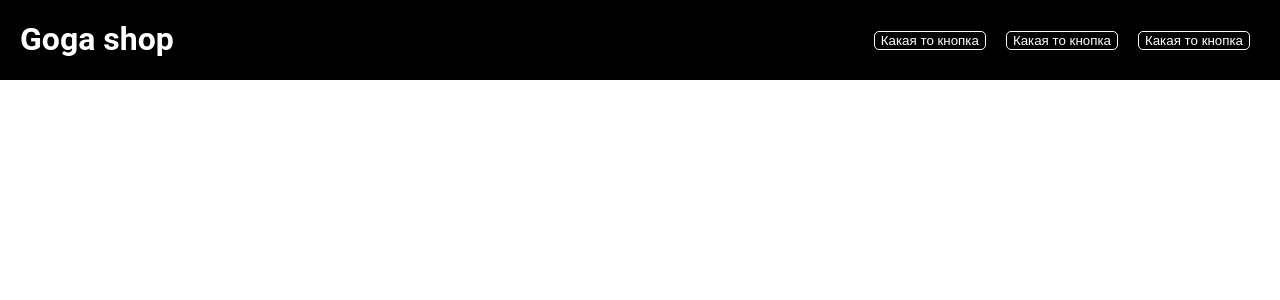
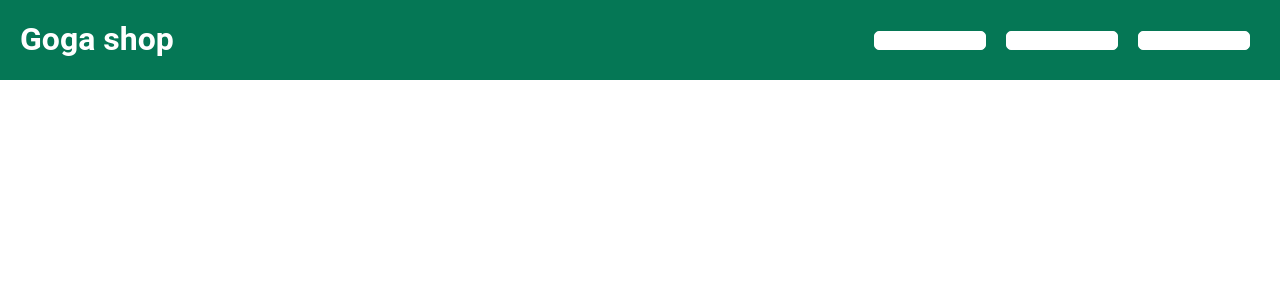
Before and after one commit to RolandSallaz/tile-shop, a React (Create React App) app: page / in a window 1280 px wide. Shown: the top 300 px of the page. Built offline with nearby package versions, Linux system fonts and the light colour scheme.

Commit message:
fix: change header color

```diff
--- a/src/components/App.css
+++ b/src/components/App.css
@@ -1,5 +1,5 @@
 .header{
-    background-color: black;
+    background-color: rgb(5,119,85);
     height: 60px;
     margin:0;
     padding-top: 20px;
@@ -15,7 +15,7 @@
     margin: 10px 10px 0 0;
 }
 .header__rightside-menu_button{
-    background-color: black;
+    background-color: white;
     border-radius: 5px;
     border: 1px solid white;
     color:white;
```
